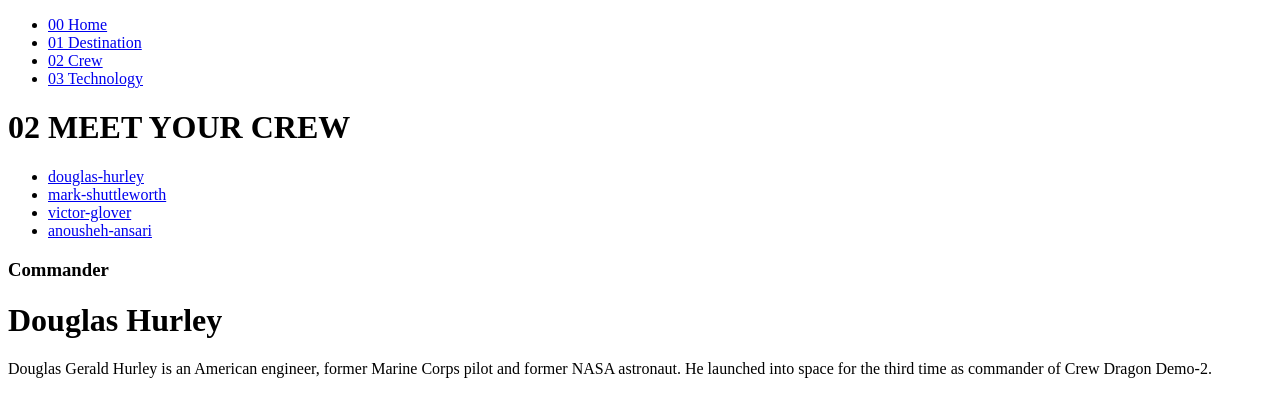
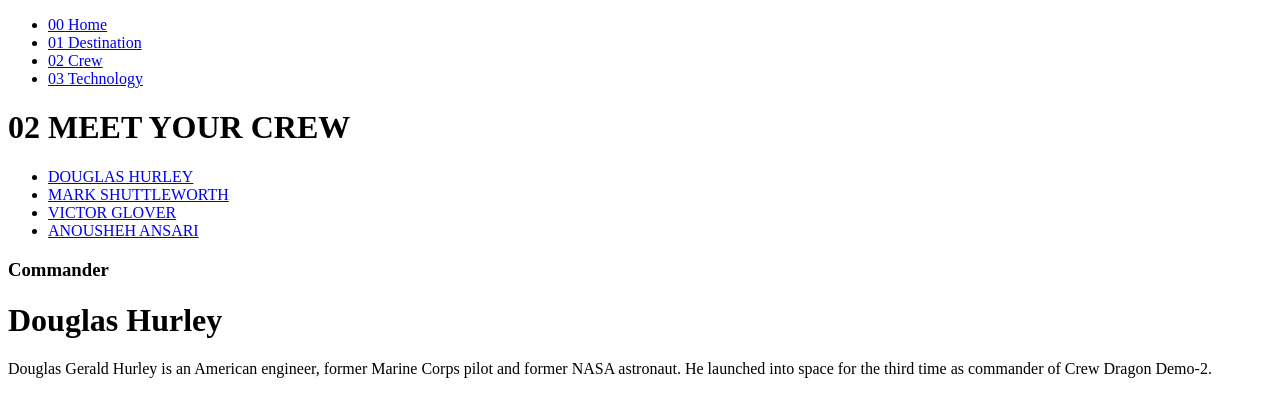
Before and after one commit to SanazBHMN/space-tourism, a React (Vite) app: page /crew/douglas-hurley in a window 1280 px wide. Shown: the top 416 px of the page. Built offline with nearby package versions, Linux system fonts and the light colour scheme.

Commit message:
Use InnerNavbar to show inner navigation

```diff
--- /dev/null
+++ b/src/components/InnerNavbar.jsx
@@ -0,0 +1,20 @@
+import { Link } from "react-router-dom";
+
+function InnerNavbar({ innerLinks, title }) {
+  return (
+    <>
+      <h1>{title}</h1>
+      <ul>
+        {innerLinks.map((link, index) => (
+          <li key={index}>
+            <Link to={link.name.replace(/ +/g, "-").toLowerCase()}>
+              {link.name.toUpperCase()}
+            </Link>
+          </li>
+        ))}
+      </ul>
+    </>
+  );
+}
+
+export default InnerNavbar;
--- a/src/pages/crew/CrewBase.jsx
+++ b/src/pages/crew/CrewBase.jsx
@@ -1,23 +1,14 @@
-import { Link, Outlet } from "react-router-dom";
+import { Outlet } from "react-router-dom";
+import InnerNavbar from "../../components/InnerNavbar";
+
+import { crews } from "../../../utils/data.json";
 
 function CrewBase() {
+  const TITLE = "02 MEET YOUR CREW";
+
   return (
     <div>
-      <h1>02 MEET YOUR CREW</h1>
-      <ul>
-        <li>
-          <Link to="douglas-hurley">douglas-hurley</Link>
-        </li>
-        <li>
-          <Link to="mark-shuttleworth">mark-shuttleworth</Link>
-        </li>
-        <li>
-          <Link to="victor-glover">victor-glover</Link>
-        </li>
-        <li>
-          <Link to="anousheh-ansari">anousheh-ansari</Link>
-        </li>
-      </ul>
+      <InnerNavbar innerLinks={crews} title={TITLE} />
       <Outlet />
     </div>
   );
--- a/src/pages/destination/DestinationBase.jsx
+++ b/src/pages/destination/DestinationBase.jsx
@@ -1,23 +1,14 @@
-import { Link, Outlet } from "react-router-dom";
+import { Outlet } from "react-router-dom";
+import InnerNavbar from "../../components/InnerNavbar";
+
+import { destinations } from "../../../utils/data.json";
 
 function DestinationBase() {
+  const TITLE = "01 PICK YOUR DESTINATION";
+
   return (
     <div>
-      <h1>01 PICK YOUR DESTINATION</h1>
-      <ul>
-        <li>
-          <Link to="moon">MOON</Link>
-        </li>
-        <li>
-          <Link to="mars">MARS</Link>
-        </li>
-        <li>
-          <Link to="europa">EUROPA</Link>
-        </li>
-        <li>
-          <Link to="titan">TITAN</Link>
-        </li>
-      </ul>
+      <InnerNavbar innerLinks={destinations} title={TITLE} />
       <Outlet />
     </div>
   );
--- a/src/pages/technology/TechnologyBase.jsx
+++ b/src/pages/technology/TechnologyBase.jsx
@@ -1,20 +1,14 @@
 import { Link, Outlet } from "react-router-dom";
 
+import { technologies } from "../../../utils/data.json";
+import InnerNavbar from "../../components/InnerNavbar";
+
 function TechnologyBase() {
+  const TITLE = "03 SPACE LAUNCH 101";
+
   return (
     <div>
-      <h1>03 SPACE LAUNCH 101</h1>
-      <ul>
-        <li>
-          <Link to="launch-vehicle">launch-vehicle</Link>
-        </li>
-        <li>
-          <Link to="spaceport">spaceport</Link>
-        </li>
-        <li>
-          <Link to="space-capsule">space-capsule</Link>
-        </li>
-      </ul>
+      <InnerNavbar innerLinks={technologies} title={TITLE} />
       <Outlet />
     </div>
   );
```
